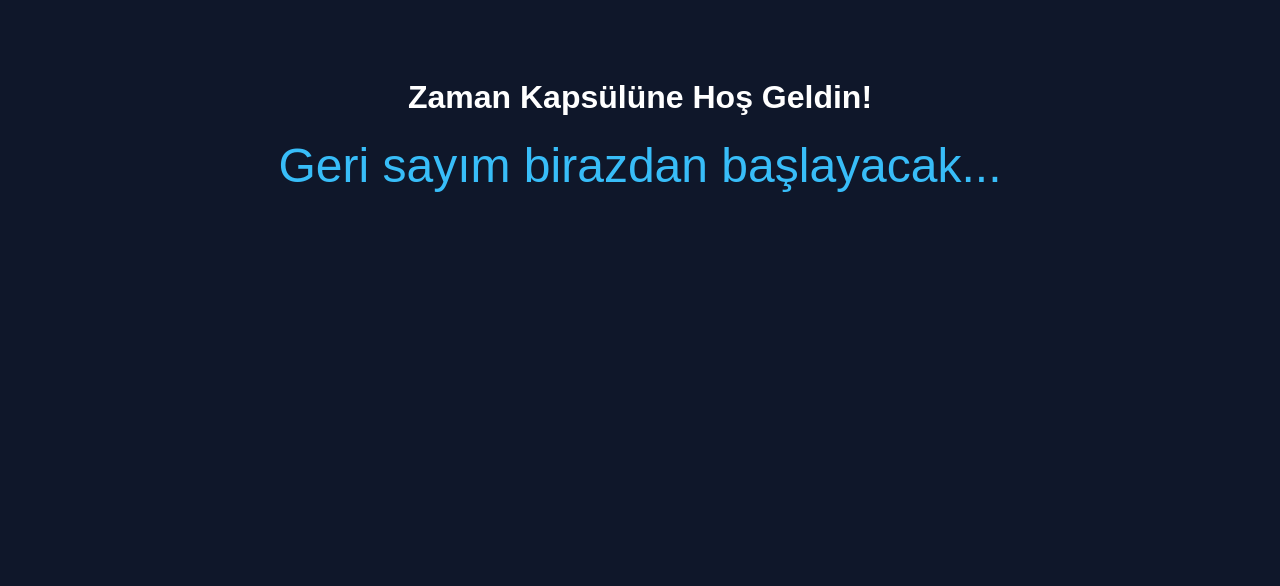
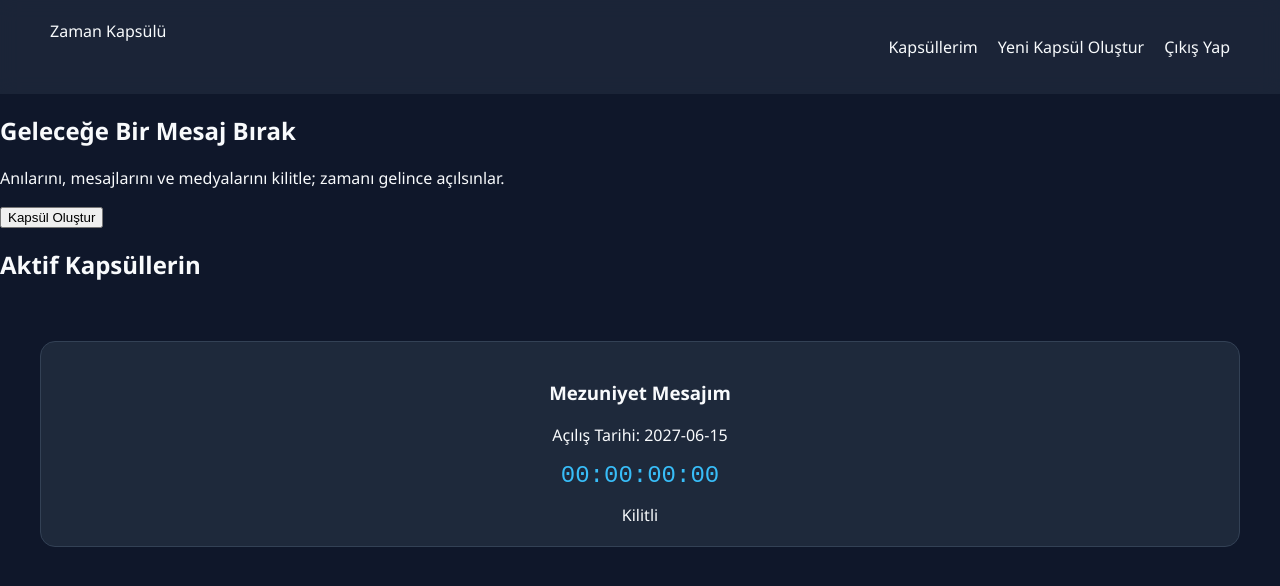
Before and after one commit to erenyrlmz/Digital-Time-Capsule, a PHP site: page / in a window 1280 px wide. Shown: the top 586 px of the page. Run offline with PHP 8.4, Linux system fonts and the light colour scheme.

Commit message:
site icin ilk deneme tasarimi

```diff
--- a/index.html
+++ b/index.html
@@ -6,9 +6,33 @@
     <link rel="stylesheet" href="style.css">
 </head>
 <body>
-    <h1>Zaman Kapsülüne Hoş Geldin!</h1>
-    <div id="countdown">Geri sayım birazdan başlayacak...</div>
+    <nav>
+        <div class="logo">Zaman Kapsülü</div>
+        <ul>
+            <li><a href="#">Kapsüllerim</a></li>
+            <li><a href="#">Yeni Kapsül Oluştur</a></li>
+            <li><a href="#">Çıkış Yap</a></li>
+        </ul>
+    </nav>
 
-    <script src="script.js"></script>
+    <main>
+        <section class="hero">
+            <h1>Geleceğe Bir Mesaj Bırak</h1>
+            <p>Anılarını, mesajlarını ve medyalarını kilitle; zamanı gelince açılsınlar.</p>
+            <button class="btn-primary">Kapsül Oluştur</button>
+        </section>
+
+        <section class="capsule-container">
+            <h2>Aktif Kapsüllerin</h2>
+            <div class="capsule-grid" id="capsuleList">
+                <div class="capsule-card">
+                    <h3>Mezuniyet Mesajım</h3>
+                    <p>Açılış Tarihi: 2027-06-15</p>
+                    <div class="timer" id="timer1">00:00:00:00</div>
+                    <span class="status locked">Kilitli</span>
+                </div>
+            </div>
+        </section>
+    </main>
 </body>
 </html>
--- a/script.js
+++ b/script.js
@@ -1 +1,22 @@
-console.log("Sistem çalışıyor, kapsül hazır!");
+
+const targetDate = new Date("Dec 31, 2026 23:59:59").getTime();
+
+const countdownTask = setInterval(function() {
+    const now = new Date().getTime();
+    const distance = targetDate - now;
+
+
+    const days = Math.floor(distance / (1000 * 60 * 60 * 24));
+    const hours = Math.floor((distance % (1000 * 60 * 60 * 24)) / (1000 * 60 * 60));
+    const minutes = Math.floor((distance % (1000 * 60 * 60)) / (1000 * 60));
+    const seconds = Math.floor((distance % (1000 * 60)) / 1000);
+
+
+    document.getElementById("timer1").innerHTML = days + "g " + hours + "s " + minutes + "dk " + seconds + "sn ";
+
+
+    if (distance < 0) {
+        clearInterval(countdownTask);
+        document.getElementById("timer1").innerHTML = "KAPSÜL AÇILDI!";
+    }
+}, 1000);
--- a/style.css
+++ b/style.css
@@ -1,13 +1,63 @@
-body {
-    background-color: #0f172a;
-    color: white;
-    font-family: sans-serif;
-    text-align: center;
-    padding-top: 50px;
+/* Temel Renkler ve Font */
+:root {
+    --bg-color: #0f172a;
+    --card-bg: #1e293b;
+    --accent-color: #38bdf8; /* Neon Mavi */
+    --text-color: #f8fafc;
 }
 
-#countdown {
-    font-size: 3rem;
-    color: #38bdf8;
-    margin-top: 20px;
+body {
+    background-color: var(--bg-color);
+    color: var(--text-color);
+    font-family: 'Segoe UI', Tahoma, Geneva, Verdana, sans-serif;
+    margin: 0;
 }
+
+/* Menü Tasarımı */
+nav {
+    display: flex;
+    justify-content: space-between;
+    padding: 20px 50px;
+    background: rgba(30, 41, 59, 0.8);
+    backdrop-filter: blur(10px); /* Cam efekti */
+}
+
+nav ul {
+    display: flex;
+    list-style: none;
+    gap: 20px;
+}
+
+nav a {
+    color: var(--text-color);
+    text-decoration: none;
+}
+
+/* Kapsül Kartları (Grid Sistemi) */
+.capsule-grid {
+    display: grid;
+    grid-template-columns: repeat(auto-fit, minmax(250px, 1fr));
+    gap: 20px;
+    padding: 40px;
+}
+
+.capsule-card {
+    background-color: var(--card-bg);
+    border: 1px solid #334155;
+    border-radius: 15px;
+    padding: 20px;
+    text-align: center;
+    transition: transform 0.3s ease;
+}
+
+.capsule-card:hover {
+    transform: translateY(-10px);
+    border-color: var(--accent-color);
+}
+
+.timer {
+    font-family: 'Courier New', Courier, monospace;
+    font-size: 1.5rem;
+    color: var(--accent-color);
+    margin: 15px 0;
+}
```
